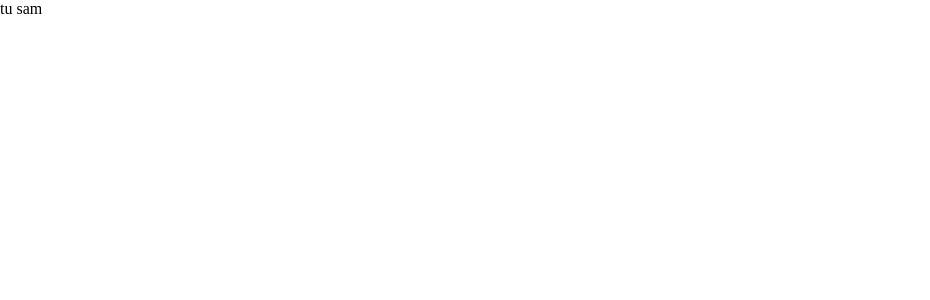
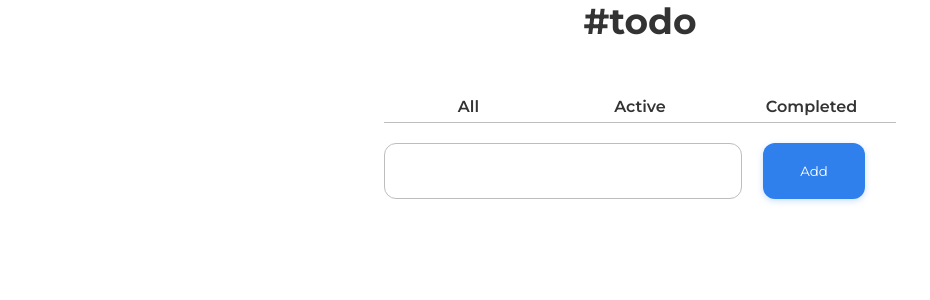
Before and after one commit to HalilFocic/DevChallanges-404-Not-Found, a React (Create React App) app in the folder to-do/: page / in a window 1280 px wide. Shown: the top 300 px of the page, without its empty margins (0-930 px from the left). Built offline with nearby package versions, Linux system fonts and the light colour scheme.

Commit message:
title,slider & input

```diff
--- a/to-do/public/index.html
+++ b/to-do/public/index.html
@@ -10,21 +10,15 @@
       content="Web site created using create-react-app"
     />
     <link rel="apple-touch-icon" href="%PUBLIC_URL%/logo192.png" />
-    <!--
-      manifest.json provides metadata used when your web app is installed on a
-      user's mobile device or desktop. See https://developers.google.com/web/fundamentals/web-app-manifest/
-    -->
+
     <link rel="manifest" href="%PUBLIC_URL%/manifest.json" />
-    <!--
-      Notice the use of %PUBLIC_URL% in the tags above.
-      It will be replaced with the URL of the `public` folder during the build.
-      Only files inside the `public` folder can be referenced from the HTML.
-
-      Unlike "/favicon.ico" or "favicon.ico", "%PUBLIC_URL%/favicon.ico" will
-      work correctly both with client-side routing and a non-root public URL.
-      Learn how to configure a non-root public URL by running `npm run build`.
-    -->
-    <title>React App</title>
+    <link rel="preconnect" href="https://fonts.gstatic.com" />
+    <link rel="preconnect" href="https://fonts.gstatic.com" />
+    <link
+      href="https://fonts.googleapis.com/css2?family=Montserrat:wght@300;400;600;700&display=swap"
+      rel="stylesheet"
+    />
+    <title>ToDo App</title>
   </head>
   <body>
     <noscript>You need to enable JavaScript to run this app.</noscript>
--- a/to-do/src/App.css
+++ b/to-do/src/App.css
@@ -2,4 +2,55 @@
   box-sizing: border-box;
   margin: 0;
   padding: 0;
+  font-family: "Montserrat", sans-serif;
 }
+.App {
+  width: 40%;
+  margin: auto;
+}
+.app-title {
+  font-weight: 700;
+  margin: auto;
+  font-size: 36px;
+  line-height: 42px;
+  text-align: center;
+  color: #333333;
+  margin-bottom: 50px;
+}
+.app-slider {
+  display: flex;
+  justify-content: space-between;
+  border-bottom: 1px solid #bdbdbd;
+}
+.slider-item {
+  width: 33%;
+  text-align: center;
+  color: #333333;
+  font-weight: 600;
+  height: 30px;
+  padding-top: 5px;
+}
+.slider-item:hover {
+  cursor: pointer;
+  background: rgba(97, 96, 96, 0.171);
+}
+.app-form {
+  margin-top: 20px;
+}
+.app-input {
+  width: 70%;
+  height: 56px;
+  border: 1px solid #bdbdbd;
+  box-sizing: border-box;
+  border-radius: 12px;
+}
+.add-btn {
+  width: 20%;
+  height: 56px;
+  background: #2f80ed;
+  box-shadow: 0px 2px 6px rgba(127, 177, 243, 0.4);
+  border-radius: 12px;
+  color: white;
+  border: 0;
+  margin-left: 4%;
+}
--- a/to-do/src/App.js
+++ b/to-do/src/App.js
@@ -1,7 +1,27 @@
 import "./App.css";
 
 function App() {
-  return <div className="App">tu sam</div>;
+  return (
+    <div className="App">
+      <div className="app-title">#todo</div>
+
+      <div className="app-slider">
+        <div className="slider-item">
+          <div className="slider-text">All</div>
+        </div>
+        <div className="slider-item">
+          <div className="slider-text">Active</div>
+        </div>
+        <div className="slider-item">
+          <div className="slider-text">Completed</div>
+        </div>
+      </div>
+      <div className="app-form">
+        <input className="app-input"></input>
+        <button className="add-btn">Add</button>
+      </div>
+    </div>
+  );
 }
 
 export default App;
```
